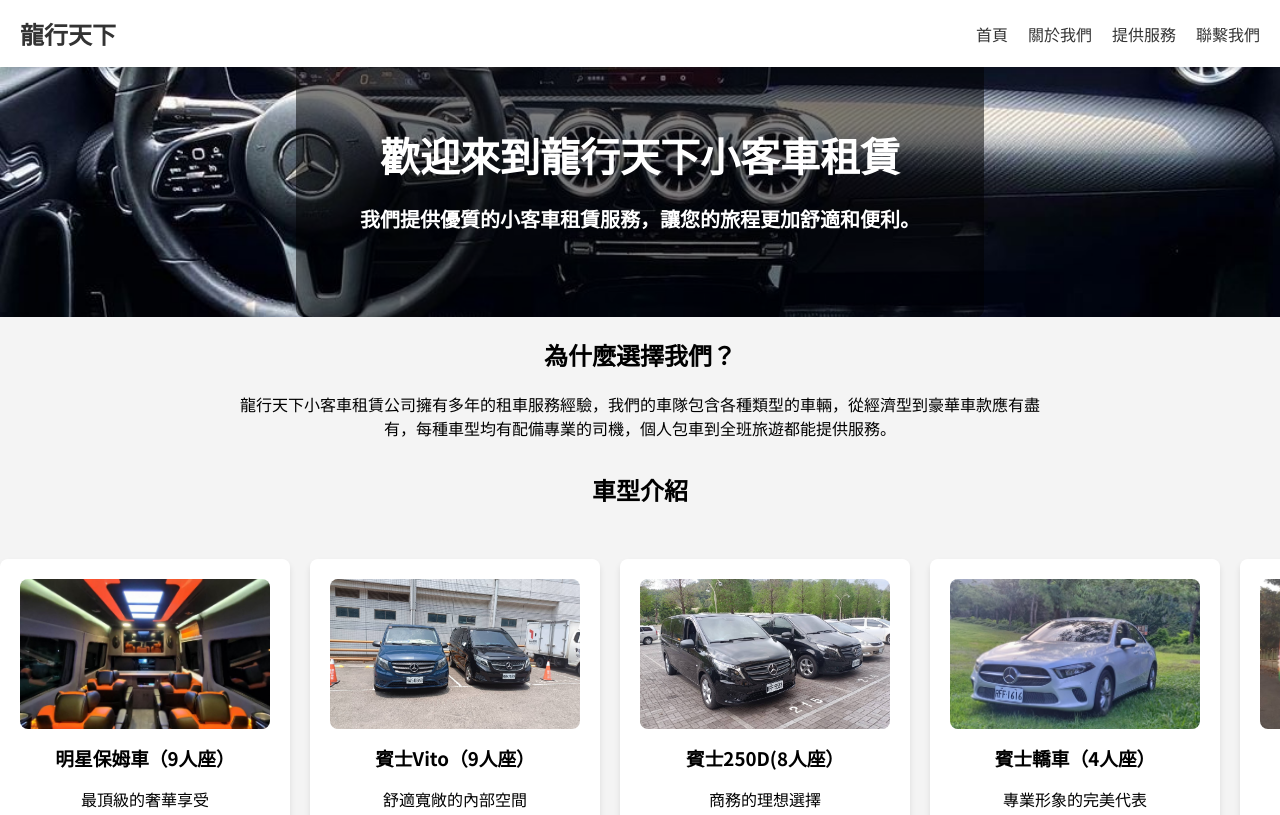
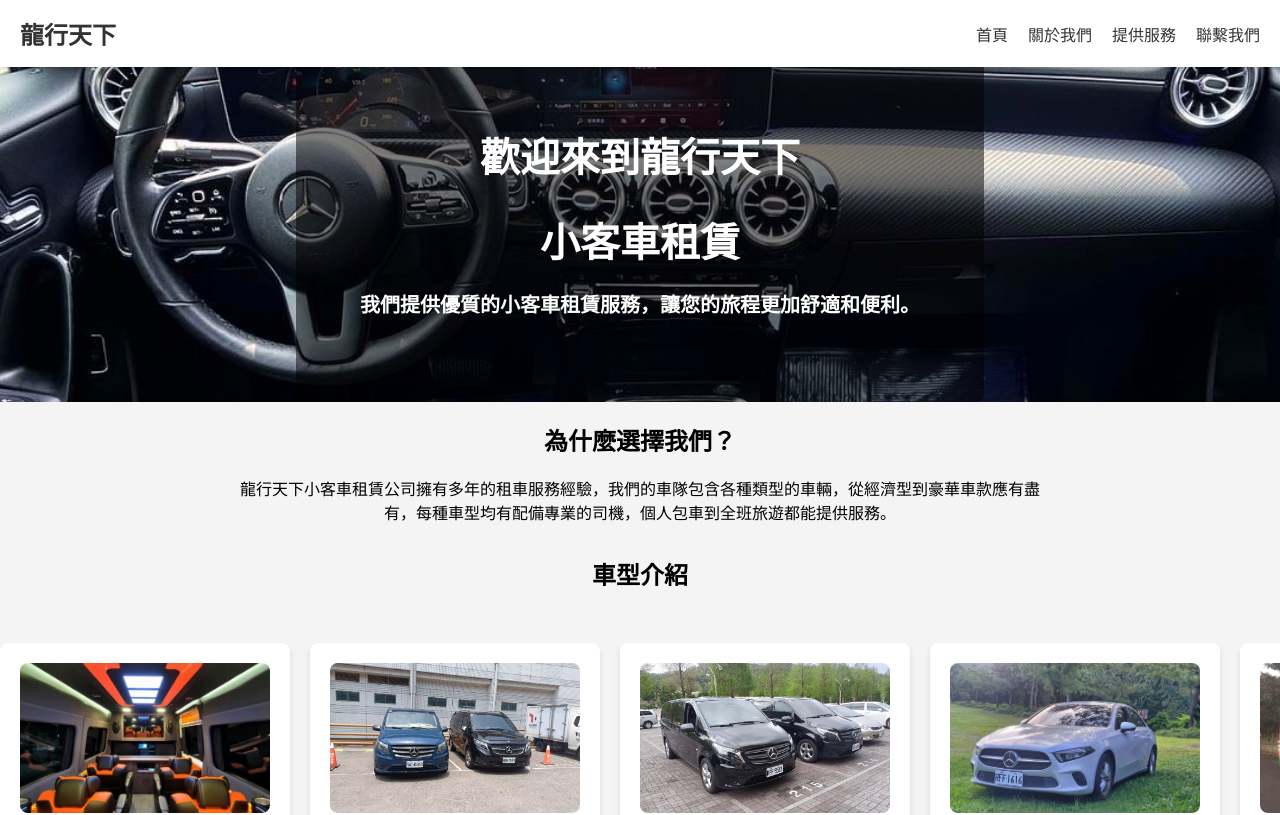
Before and after one commit to ryanchen1994/DragonDrive, a Vue app: page /#/ in a window 1280 px wide. Shown: the top 815 px of the page. Built offline with nearby package versions, Linux system fonts and the light colour scheme.

Commit message:
20240917 修改綁網域後路徑遺失問題+首頁排版

```diff
--- a/src/views/Home.vue
+++ b/src/views/Home.vue
@@ -2,7 +2,8 @@
   <div class="home">
     <div class="hero">
       <div class="overlay">
-        <h1>歡迎來到龍行天下小客車租賃</h1>
+        <h1>歡迎來到龍行天下</h1>
+        <h1>小客車租賃</h1>
         <p>我們提供優質的小客車租賃服務，讓您的旅程更加舒適和便利。</p>
       </div>
     </div>
--- a/vite.config.js
+++ b/vite.config.js
@@ -4,7 +4,7 @@
 
 // https://vitejs.dev/config/
 export default defineConfig({
-  base: '/DragonDrive/',
+  base: '/',
   plugins: [
     vue(),
   ],
```
